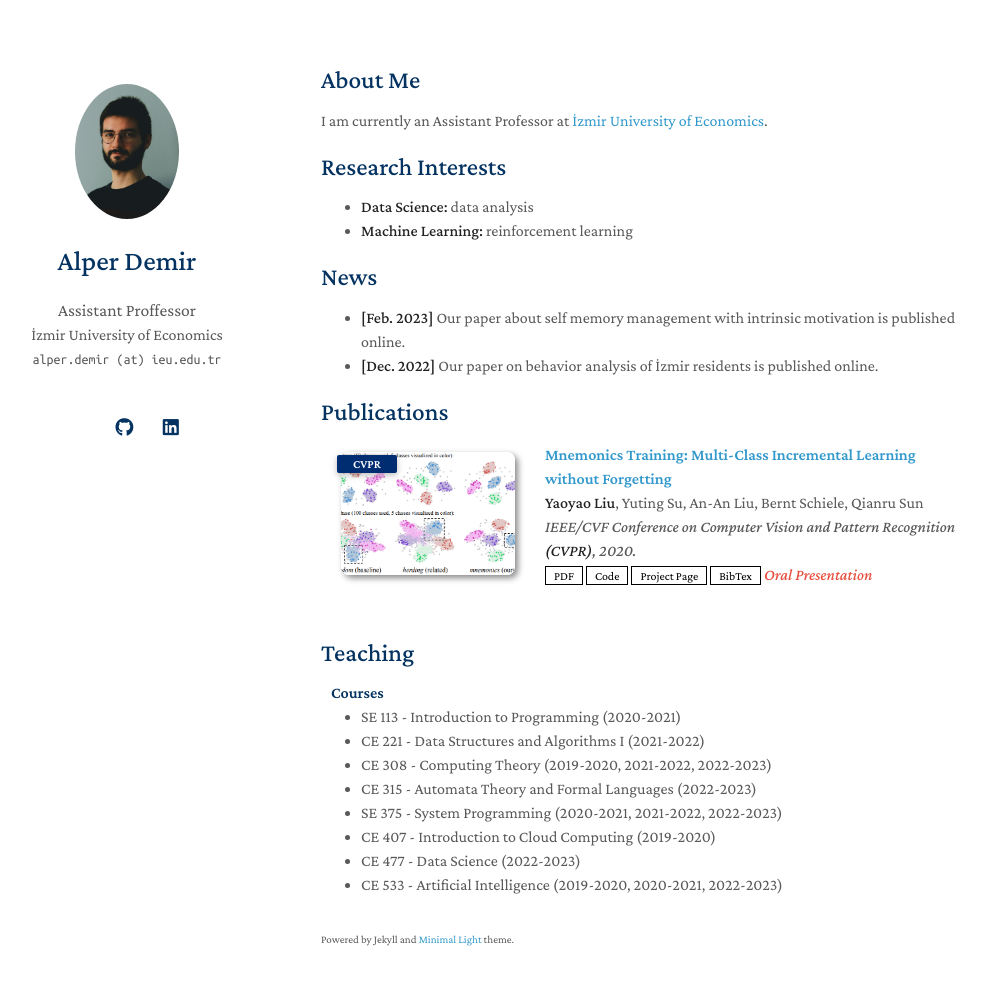
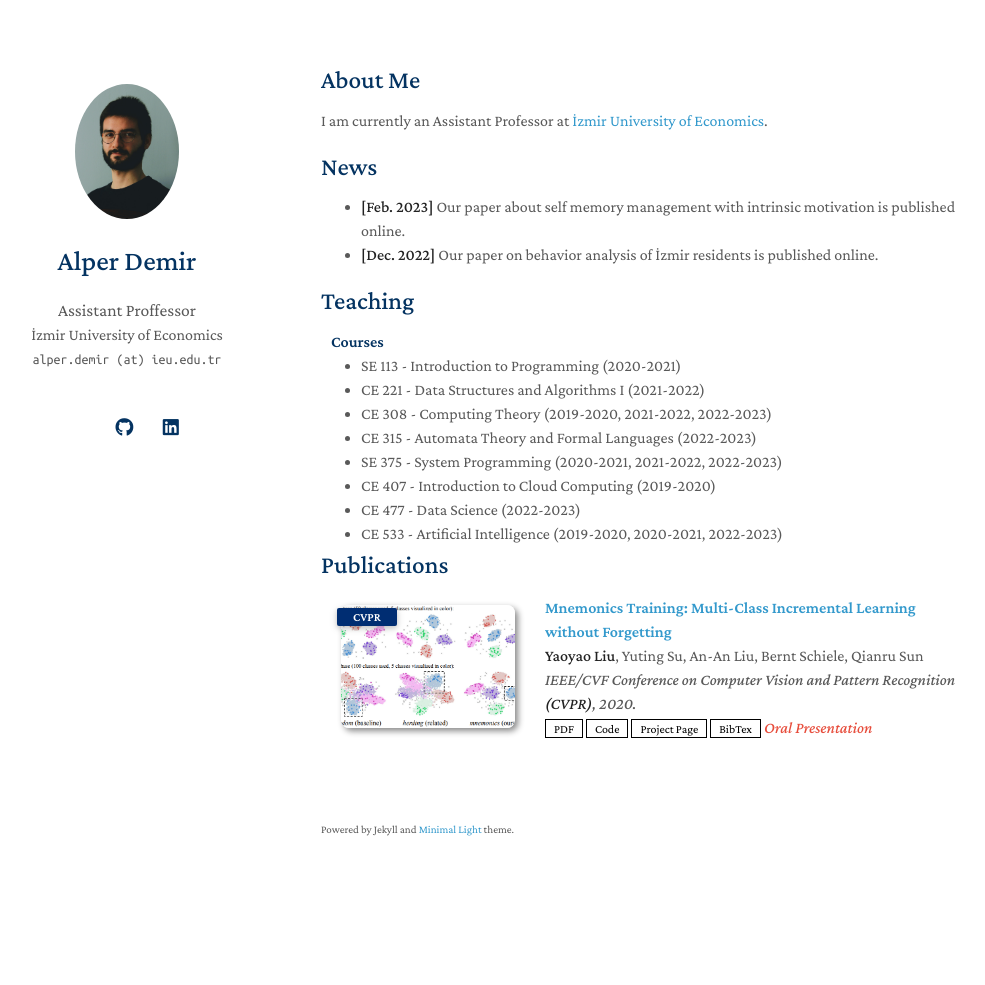
Before and after one commit to gliese876b/gliese876b.github.io, a Jekyll site: the page built from index.md, in a window 1280 px wide and 1020 px high. Shown: the top 985 px of the window, without its empty margins (149-1134 px from the left). Built offline with Jekyll 4.4.1, drawn with Linux system fonts in a browser that asks for light colours; nearby versions of some CDN libraries; a style sheet for code colours, icons or effects is not loaded; our own code applies the rules of GitHub Pages for plain Markdown files.

Commit message:
Update index.md

```diff
--- a/index.md
+++ b/index.md
@@ -6,16 +6,11 @@ layout: homepage
 
 I am currently an Assistant Professor at [İzmir University of Economics](https://www.ieu.edu.tr/en).
 
-## Research Interests
-
-- **Data Science:** data analysis
-- **Machine Learning:** reinforcement learning
-
 ## News
 
 - **[Feb. 2023]** Our paper about self memory management with intrinsic motivation is published online.
 - **[Dec. 2022]** Our paper on behavior analysis of İzmir residents is published online.
 
+{% include_relative _includes/services.md %}
+
 {% include_relative _includes/publications.md %}
-
-{% include_relative _includes/services.md %}
```
